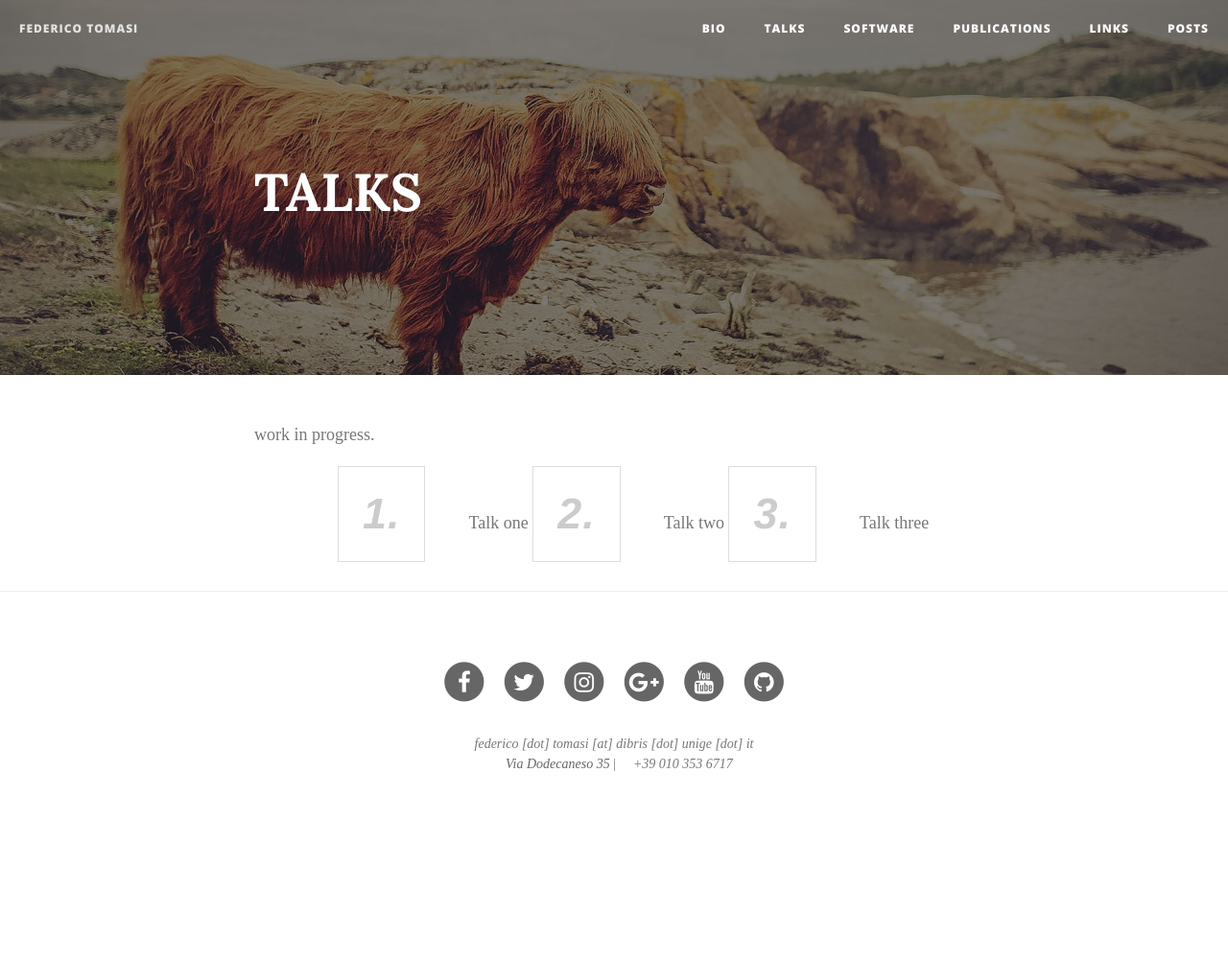
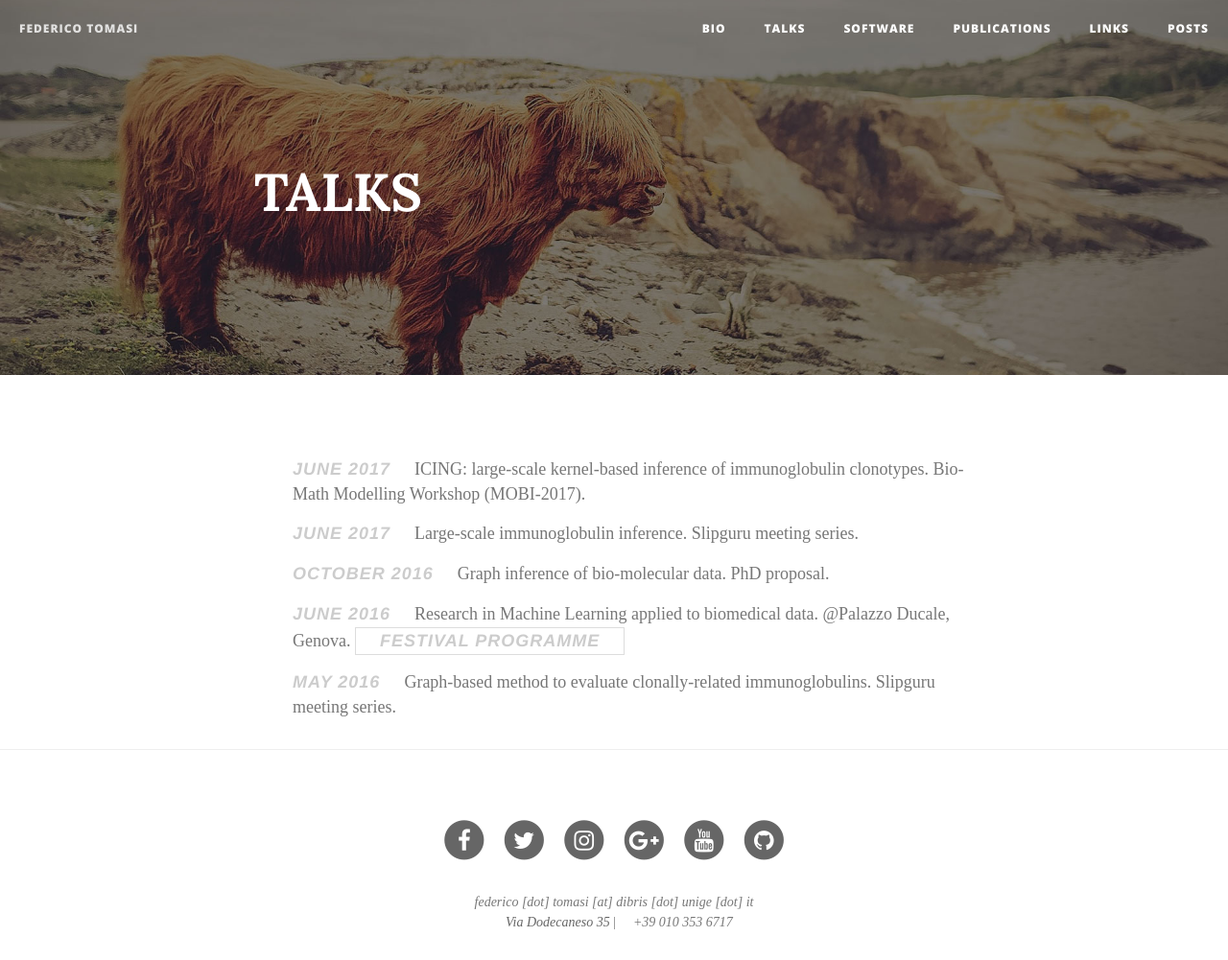
Before and after one commit to fdtomasi/fdtomasi.github.io, a PHP site: page /pages/talks.html in a window 1280 px wide. Shown: the top 1001 px of the page at 96% size. Before the commit the page ends 804 px from the top, so only its background shows below. Run offline with PHP 8.4, Linux system fonts and the light colour scheme; some libraries are stand-ins or nearby versions.

Commit message:
Update documentation

```diff
--- a/archives.html
+++ b/archives.html
@@ -100,8 +100,6 @@
     <dl>
             <dt>Mon 06 March 2017</dt>
             <dd><a href="/first-post.html">First Post</a></dd>
-            <dt>Sun 19 June 2016</dt>
-            <dd><a href="/univercity-2016.html">Univercity 2016</a></dd>
             <dt>Fri 10 June 2016</dt>
             <dd><a href="/cineca-25-school.html">25th School of Parallel Computing at CINECA</a></dd>
             <dt>Wed 11 May 2016</dt>
--- a/authors.html
+++ b/authors.html
@@ -100,7 +100,7 @@
         <div class="post-preview">
             <a href="/author/federico-tomasi.html" rel="bookmark">
                 <h2 class="post-title">
-                    Federico Tomasi (4)
+                    Federico Tomasi (3)
                 </h2>
             </a>
         </div>
--- a/other/redly.css
+++ b/other/redly.css
@@ -370,11 +370,11 @@ form .row:first-child .floating-label-form-group {
 .pager li>a,
 .pager li>span {
     /* font-size: 14px; */
-    padding: 15px 25px;
+    /*padding: 15px 25px;*/
     background-color: #fff;
     border-radius: 0;
     color: #ccc;
-    font: bold italic 45px/1.5 Helvetica, Verdana, sans-serif;
+    font: bold italic 1em/1.5 Helvetica, Verdana, sans-serif;
     margin-right: 1em;
     /* display: block; */
 }
@@ -923,3 +923,17 @@ strong, b {
         background-color: rgba(248,248,248,0.98);
     }
 }
+
+#talks li {
+    display: block;
+    text-align: left;
+}
+#talks span {
+    border: none;
+    padding-bottom: 0px;
+    margin-right: 0px;
+    padding-left: 0px;
+}
+#talks a {
+  padding: 0 25px;
+}
--- a/pages/links.html
+++ b/pages/links.html
@@ -101,9 +101,6 @@
 
 <ul>
 <li class="useful"><a href="http://www.slipguru.unige.it/">Slipguru team website</a></li>
-<li class="useful"><a href="http://slipguru.github.io/palladio/">PALLADIO - A framework for robust and reproducible results in machine learning</a></li>
-<li class="useful"><a href="https://github.com/slipguru/adenine">ADENINE, a Python data exploration tool</a></li>
-<li class="useful"><a href="https://github.com/slipguru/icing">ICING - Infer clonotypes of Immunoglobulin data</a></li>
 <li class="useful"><a href="https://github.com/SheffieldML">ML@SiTraN software</a></li>
 </ul>
 
--- a/pages/talks.html
+++ b/pages/talks.html
@@ -99,47 +99,14 @@
             <div class="col-lg-8 col-lg-offset-2 col-md-10 col-md-offset-1">
     <article>
 
-<!-- Main Content -->
-    work in progress.
-<!--    <div class="container">
-        <div class="row">
-            <div class="col-lg-8 col-lg-offset-2 col-md-10 col-md-offset-1">
-        <div class="post-preview">
-                <h2 class="post-title">
-                    First Talk
-                </h2>
-                <p class="article-summary">
-                    First talk done.
-                </p>
-            <p class="post-meta">Federico Tomasi @Rome on Mon 08 March 2017</p>
-        </div>
-        <div class="post-preview">
-                <h2 class="post-title">
-                    Second Talk
-                </h2>
-                <p class="article-summary">
-                    Second talk done.
-                </p>
-            <p class="post-meta">Federico Tomasi @Rome on Mon 07 March 2017</p>
-        </div>
-        <div class="post-preview">
-                <h2 class="post-title">
-                    Third Talk
-                </h2>
-                <p class="article-summary">
-                    Third talk done.
-                </p>
-            <p class="post-meta">Federico Tomasi @Rome on Mon 06 March 2017</p>
-        </div>
-
-            </div>
-        </div>
-    </div>-->
-<div class="pager">
+<div class="pager" id="talks">
 <ol>
-<li><span>1.</span>Talk one</li>
-<li><span>2.</span>Talk two</li>
-<li><span>3.</span>Talk three</li>
+<li><span>June 2017</span>ICING: large-scale kernel-based inference of immunoglobulin clonotypes. Bio-Math Modelling Workshop (MOBI-2017).</li>
+<li><span>June 2017</span>Large-scale immunoglobulin inference. Slipguru meeting series.</li>
+<li><span>October 2016</span>Graph inference of bio-molecular data. PhD proposal.</li>
+<li><span>June 2016</span>Research in Machine Learning applied to biomedical data. @Palazzo Ducale, Genova.
+<a href="https://www.unige.it/news/programma-del-festival.html">Festival programme</a></li>
+<li><span>May 2016</span>Graph-based method to evaluate clonally-related immunoglobulins. Slipguru meeting series.</li>
 </ol>
 </div>
 
--- a/tags.html
+++ b/tags.html
@@ -100,11 +100,9 @@
     <h1>Tags for Federico Tomasi</h1>        <li><a href="/tag/cadiz.html">cadiz</a> (1)</li>
         <li><a href="/tag/mlss.html">mlss</a> (1)</li>
         <li><a href="/tag/parallel.html">parallel</a> (1)</li>
-        <li><a href="/tag/phd.html">phd</a> (1)</li>
         <li><a href="/tag/photo.html">photo</a> (1)</li>
         <li><a href="/tag/programming.html">programming</a> (1)</li>
         <li><a href="/tag/python-firsts.html">python firsts</a> (1)</li>
-        <li><a href="/tag/university.html">university</a> (1)</li>
             </div>
         </div>
     </div>
--- a/theme/css/code_blocks/redly.css
+++ b/theme/css/code_blocks/redlyu.css
@@ -14,7 +14,7 @@ body {
     font-family: 'Open Sans', Lora, 'Times New Roman', serif;
     font-size: 18px;
     font-weight: 500;
-    color: #404040;
+    color: #000;
     webkit-tap-highlight-color: #ed786a
 }
 .intro-header .page-heading .subheading,
```
Also changed, not shown: author/federico-tomasi.html (+0 -14 lines), category/posts.html (+0 -14 lines), index.html (+0 -14 lines), pages/software.html (+8 -6 lines), css_old/images/bracket.svg (deleted).
